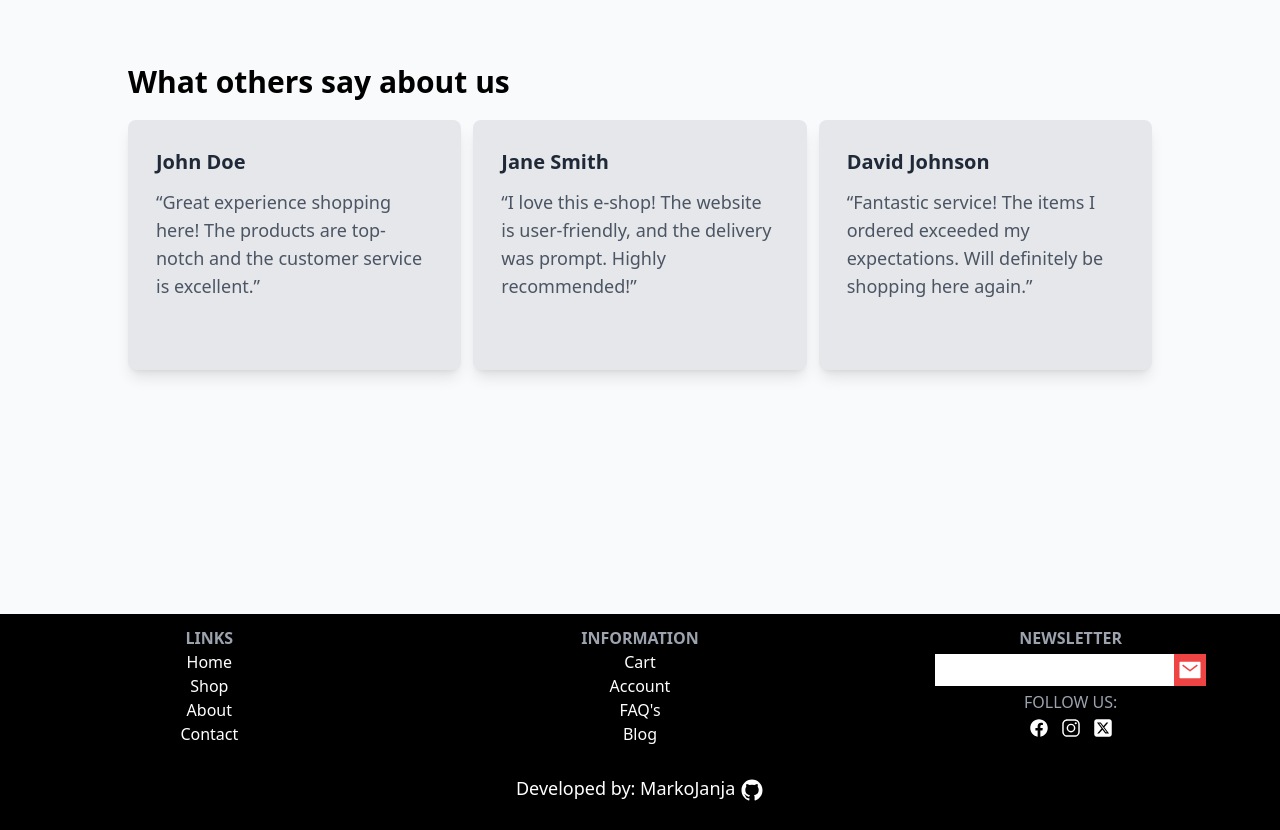
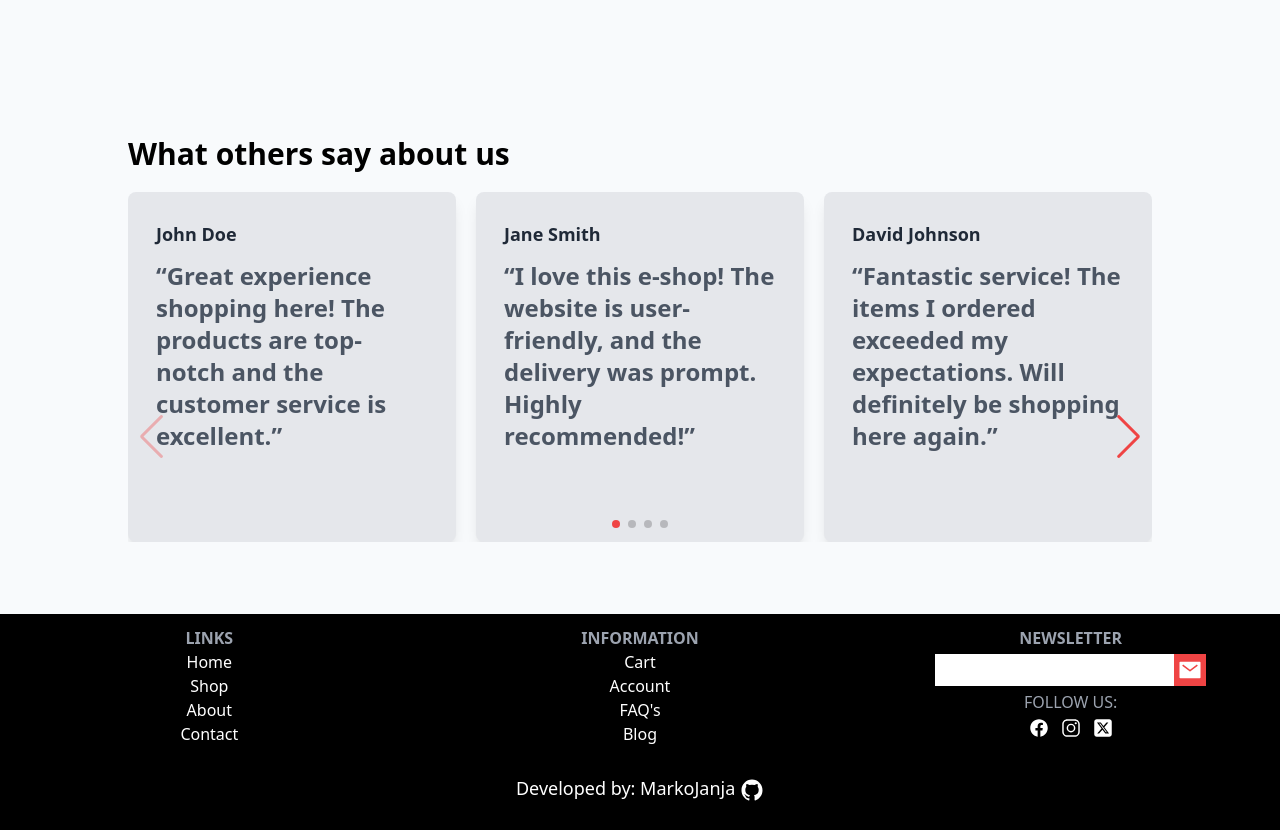
Before and after one commit to markojanja/shopping_cart, a React (Vite) app: page / in a window 1280 px wide. Shown: the part 2100-2930 px from the top of the page. Built offline with nearby package versions, Linux system fonts and the light colour scheme.

Commit message:
added slider in testimonials

```diff
--- a/package.json
+++ b/package.json
@@ -14,7 +14,8 @@
     "react-dom": "^18.2.0",
     "react-icons": "^5.0.1",
     "react-lazy-load-image-component": "^1.6.0",
-    "react-router-dom": "^6.21.3"
+    "react-router-dom": "^6.21.3",
+    "swiper": "^11.1.1"
   },
   "devDependencies": {
     "@types/react": "^18.2.43",
--- a/src/index.css
+++ b/src/index.css
@@ -52,7 +52,17 @@ body {
   text-transform: uppercase !important;
 }
 
-.slide {
-  transform: translateX(-450px);
-  transition: all 0.2s ease;
+.swiper-button-next:after,
+.swiper-rtl .swiper-button-prev:after,
+.swiper-button-prev:after,
+.swiper-rtl .swiper-button-next:after {
+  color: #ef4444;
 }
+
+.swiper-pagination-bullet-active {
+  background-color: #ef4444;
+}
+.swiper-button-next,
+.swiper-button-prev {
+  top: 70%;
+}
--- /dev/null
+++ b/src/pages/main/components/Slider.jsx
@@ -0,0 +1,53 @@
+import { Swiper, SwiperSlide } from "swiper/react";
+import { testimonials as users } from "../../../../users/users";
+
+// Import Swiper styles
+
+import "swiper/css";
+import "swiper/css/pagination";
+import "swiper/css/navigation";
+
+// import required modules
+import { Navigation, Pagination } from "swiper/modules";
+
+const Slider = () => {
+  return (
+    <Swiper
+      slidesPerView={1}
+      spaceBetween={10}
+      pagination={{
+        clickable: true,
+      }}
+      navigation={true}
+      breakpoints={{
+        640: {
+          slidesPerView: 2,
+          spaceBetween: 20,
+        },
+        768: {
+          slidesPerView: 2,
+          spaceBetween: 20,
+        },
+        1024: {
+          slidesPerView: 3,
+          spaceBetween: 20,
+        },
+      }}
+      modules={[Pagination, Navigation]}
+      className='mySwiper'
+    >
+      {users.map((user, i) => (
+        <SwiperSlide key={i}>
+          <div className='flex flex-col  gap-3 p-7 bg-gray-200 rounded-lg shadow-lg min-h-[350px]' key={i}>
+            <h3 className='text-gray-800 font-bold text-lg'>{user.name}</h3>
+            <blockquote>
+              <q className='text-gray-600 text-2xl font-bold'>{user.feedback}</q>
+            </blockquote>
+          </div>
+        </SwiperSlide>
+      ))}
+    </Swiper>
+  );
+};
+
+export default Slider;
--- a/src/pages/main/components/TestimonialsSection.jsx
+++ b/src/pages/main/components/TestimonialsSection.jsx
@@ -1,18 +1,12 @@
 import { testimonials } from "../../../../users/users";
+import Slider from "./Slider";
 
 const TestimonialsSection = () => {
   return (
-    <section className='flex flex-col  gap-5 justify-center items-start w-4/5 mx-auto min-h-[550px] mt-24'>
+    <section className='flex flex-col gap-5 justify-center items-start w-4/5 mx-auto min-h-[550px] mt-24'>
       <h2 className='text-3xl font-bold'>What others say about us</h2>
-      <div className='grid grid-cols-1 sm:grid-cols-2 lg:grid-cols-3 xl:grid-cols-3 gap-3 flex-1'>
-        {testimonials.map((t, i) => (
-          <div className='flex flex-col  gap-3 p-7 bg-gray-200 rounded-lg shadow-lg h-[250px]' key={i}>
-            <h3 className='text-gray-800 font-bold text-xl'>{t.name}</h3>
-            <blockquote>
-              <q className='text-gray-600 text-lg'>{t.feedback}</q>
-            </blockquote>
-          </div>
-        ))}
+      <div className='w-full mx-auto'>
+        <Slider />
       </div>
     </section>
   );
--- a/users/users.js
+++ b/users/users.js
@@ -12,18 +12,18 @@ export const testimonials = [
     feedback:
       "Fantastic service! The items I ordered exceeded my expectations. Will definitely be shopping here again.",
   },
-  // {
-  //   name: "Emily Wilson",
-  //   feedback: "Amazing products and quick delivery! I'm impressed with the quality and variety available here.",
-  // },
-  // {
-  //   name: "Michael Brown",
-  //   feedback:
-  //     "Excellent experience overall! The support team was very helpful, and I'm extremely satisfied with my purchase.",
-  // },
-  // {
-  //   name: "Sarah Jones",
-  //   feedback:
-  //     "This e-shop is wonderful! The products are exactly as described, and the prices are unbeatable. 5 stars!",
-  // },
+  {
+    name: "Emily Wilson",
+    feedback: "Amazing products and quick delivery! I'm impressed with the quality and variety available here.",
+  },
+  {
+    name: "Michael Brown",
+    feedback:
+      "Excellent experience overall! The support team was very helpful, and I'm extremely satisfied with my purchase.",
+  },
+  {
+    name: "Sarah Jones",
+    feedback:
+      "This e-shop is wonderful! The products are exactly as described, and the prices are unbeatable. 5 stars!",
+  },
 ];
```
Also changed, not shown: 1 other file (tests, documents, lock files or other folders).
